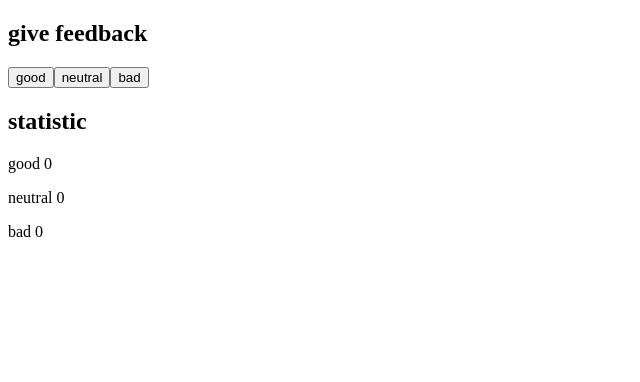
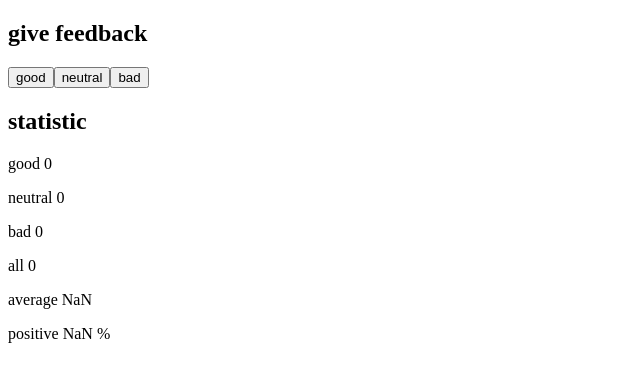
Before and after one commit to aungkokodev/fullstackopen, a React (Vite) app in the folder part1/unicafe/: page / in a window 1280 px wide. Shown: the top 382 px of the page, without its empty margins (0-640 px from the left). Built offline with nearby package versions, Linux system fonts and the light colour scheme.

Commit message:
Exercise 1.7

```diff
--- a/part1/unicafe/src/App.jsx
+++ b/part1/unicafe/src/App.jsx
@@ -5,16 +5,27 @@ const App = () => {
   const [neutral, setNeutral] = useState(0);
   const [bad, setBad] = useState(0);
 
+  const handleGoodClick = () => setGood(good + 1);
+  const handleNeutralClick = () => setNeutral(neutral + 1);
+  const handleBadClick = () => setBad(bad + 1);
+
+  let all = good + neutral + bad;
+  let average = (good * 1 + bad * -1) / all;
+  let positive = (good * 100) / all;
+
   return (
     <div>
       <h2>give feedback</h2>
-      <button onClick={() => setGood(good + 1)}>good</button>
-      <button onClick={() => setNeutral(neutral + 1)}>neutral</button>
-      <button onClick={() => setBad(bad + 1)}>bad</button>
+      <button onClick={handleGoodClick}>good</button>
+      <button onClick={handleNeutralClick}>neutral</button>
+      <button onClick={handleBadClick}>bad</button>
       <h2>statistic</h2>
       <p>good {good}</p>
       <p>neutral {neutral}</p>
       <p>bad {bad}</p>
+      <p>all {all}</p>
+      <p>average {average}</p>
+      <p>positive {positive} %</p>
     </div>
   );
 };
```
